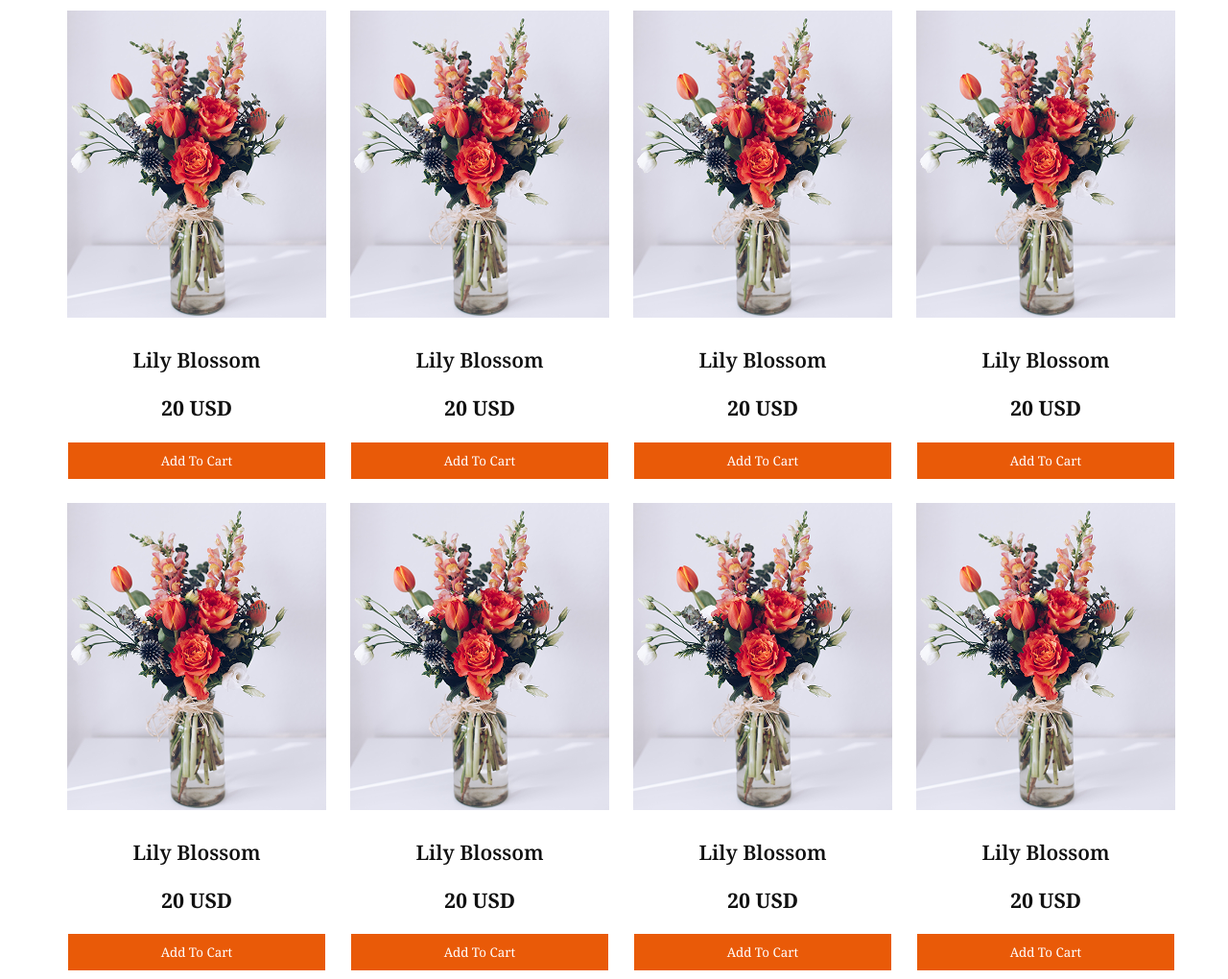
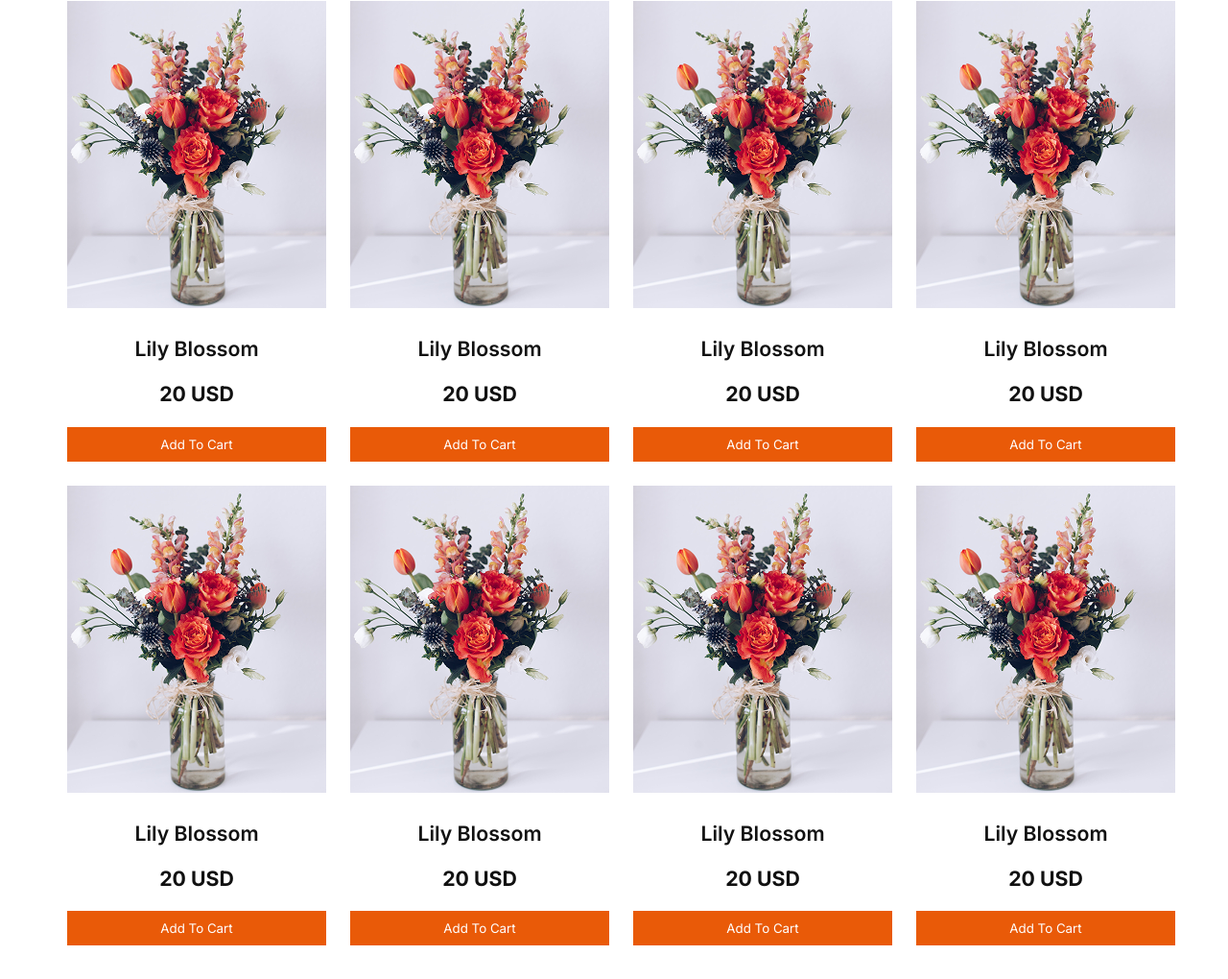
Before and after one commit to saikatse85/B12-A02-Responsive-Flowers-web, a plain HTML site: page index.html in a window 1280 px wide. Shown: the part 780-1800 px from the top of the page at 96% size. Drawn offline with Linux system fonts and the light colour scheme.

Commit message:
added font family

```diff
--- a/index.html
+++ b/index.html
@@ -6,6 +6,7 @@
     <title>Responsive Flower</title>
     <link rel="stylesheet" href="https://cdnjs.cloudflare.com/ajax/libs/font-awesome/7.0.0/css/all.min.css"/>
     <link rel="stylesheet" href="styles/style.css">
+    <link href="https://fonts.googleapis.com/css2?family=Inter:ital,opsz,wght@0,14..32,100..900;1,14..32,100..900&display=swap" rel="stylesheet">
     <link href="https://fonts.googleapis.com/css2?family=Noto+Serif:ital,wght@0,100..900;1,100..900&display=swap" rel="stylesheet">
 </head>
 <body>
@@ -26,7 +27,7 @@
                 <h2 class="banner-title">
                     ALWAYS <span class="primary-color">FRESH FLOWERS</span>
                 </h2>
-                <p class="banner-description secondary-color">
+                <p class="banner-description font-inter secondary-color">
                     Indulge your senses with the beauty and fragrance of our fresh flower shop. From classic roses to exotic blooms, we offer a wide variety of fresh flowers that are perfect for any occasion.
                 </p>
             </div>
@@ -41,57 +42,58 @@
         <section class="card-container width">
             <div class="card-title-description">
                 <h1 class="card-title"><span class="primary-color">Our</span>  Plants</h1>
-                <p class="card-description secondary-color">Indulge your senses with the beauty and fragrance of our fresh flower shop. From classic roses to exotic blooms, we offer a wide variety of fresh.</p>
+                <p class="card-description font-inter secondary-color">Indulge your senses with the beauty and fragrance of our fresh flower shop. From classic roses to exotic blooms, we offer a wide variety of fresh.</p>
             </div>
             <div class="cards grid">
                 <div class="card">
                     <img src="assets/sample-flower-image.png" alt="">
-                    <p class="flower-name">Lily Blossom</p>
-                    <p class="price">20 USD</p>
-                    <button class="card-btn">Add To Cart</button>
+                    <p class="flower-name font-inter">Lily Blossom</p>
+                    <p class="price font-inter">20 USD</p>
+                    <button class="card-btn font-inter">Add To Cart</button>
                 </div>
                 <div class="card">
                     <img src="assets/sample-flower-image.png" alt="">
-                    <p class="flower-name">Lily Blossom</p>
-                    <p class="price">20 USD</p>
-                    <button class="card-btn">Add To Cart</button>
+                    <p class="flower-name font-inter">Lily Blossom</p>
+                    <p class="price font-inter">20 USD</p>
+                    <button class="card-btn font-inter">Add To Cart</button>
                 </div>
                 <div class="card">
                     <img src="assets/sample-flower-image.png" alt="">
-                    <p class="flower-name">Lily Blossom</p>
-                    <p class="price">20 USD</p>
-                    <button class="card-btn">Add To Cart</button>
+                    <p class="flower-name font-inter">Lily Blossom</p>
+                    <p class="price font-inter">20 USD</p>
+                    <button class="card-btn font-inter">Add To Cart</button>
                 </div>
                 <div class="card">
                     <img src="assets/sample-flower-image.png" alt="">
-                    <p class="flower-name">Lily Blossom</p>
-                    <p class="price">20 USD</p>
-                    <button class="card-btn">Add To Cart</button>
+                    <p class="flower-name font-inter">Lily Blossom</p>
+                    <p class="price font-inter">20 USD</p>
+                    <button class="card-btn font-inter">Add To Cart</button>
                 </div>
                 <div class="card">
                     <img src="assets/sample-flower-image.png" alt="">
-                    <p class="flower-name">Lily Blossom</p>
-                    <p class="price">20 USD</p>
-                    <button class="card-btn">Add To Cart</button>
+                    <p class="flower-name font-inter">Lily Blossom</p>
+                    <p class="price font-inter">20 USD</p>
+                    <button class="card-btn font-inter">Add To Cart</button>
                 </div>
                 <div class="card">
                     <img src="assets/sample-flower-image.png" alt="">
-                    <p class="flower-name">Lily Blossom</p>
-                    <p class="price">20 USD</p>
-                    <button class="card-btn">Add To Cart</button>
+                    <p class="flower-name font-inter">Lily Blossom</p>
+                    <p class="price font-inter">20 USD</p>
+                    <button class="card-btn font-inter">Add To Cart</button>
                 </div>
                 <div class="card">
                     <img src="assets/sample-flower-image.png" alt="">
-                    <p class="flower-name">Lily Blossom</p>
-                    <p class="price">20 USD</p>
-                    <button class="card-btn">Add To Cart</button>
+                    <p class="flower-name font-inter">Lily Blossom</p>
+                    <p class="price font-inter">20 USD</p>
+                    <button class="card-btn font-inter">Add To Cart</button>
                 </div>
                 <div class="card">
                     <img src="assets/sample-flower-image.png" alt="">
-                    <p class="flower-name">Lily Blossom</p>
-                    <p class="price">20 USD</p>
-                    <button class="card-btn">Add To Cart</button>
+                    <p class="flower-name font-inter">Lily Blossom</p>
+                    <p class="price font-inter">20 USD</p>
+                    <button class="card-btn font-inter">Add To Cart</button>
                 </div>
+
             </div>
         </section>
 <!-- Flower lover section -->
@@ -104,9 +106,9 @@
                 <div>
                     <h1 class="lover-title">Flower & Plants Lover</h1>
                     <ul class="lover-description secondary-color">
-                        <li>Indulge your senses with the beauty and fragrance of our fresh flower shop. From classic roses to exotic blooms, we offer a wide variety of fresh.</li>
-                        <li>Indulge your senses with the beauty and fragrance of our fresh flower shop. From classic roses to exotic blooms, we offer a wide variety of fresh.</li>
-                        <li>Indulge your senses with the beauty and fragrance of our fresh flower shop. From classic roses to exotic blooms, we offer a wide variety of fresh.</li>
+                        <li class="font-inter">Indulge your senses with the beauty and fragrance of our fresh flower shop. From classic roses to exotic blooms, we offer a wide variety of fresh.</li>
+                        <li class="font-inter">Indulge your senses with the beauty and fragrance of our fresh flower shop. From classic roses to exotic blooms, we offer a wide variety of fresh.</li>
+                        <li class="font-inter">Indulge your senses with the beauty and fragrance of our fresh flower shop. From classic roses to exotic blooms, we offer a wide variety of fresh.</li>
                     </ul>
                 </div>
             </div>
@@ -115,17 +117,17 @@
         <section class="width">
             <div class="card-title-description">
                 <h1 class="card-title"><span class="primary-color">Latest</span>  Deals</h1>
-                <p class="card-description secondary-color">Indulge your senses with the beauty and fragrance of our fresh flower shop. From classic roses to exotic blooms, we offer a wide variety of fresh.</p>
+                <p class="card-description font-inter secondary-color">Indulge your senses with the beauty and fragrance of our fresh flower shop. From classic roses to exotic blooms, we offer a wide variety of fresh.</p>
             </div>
             <div class="latest-deals-container grid">
                 <div class="Latest-deals grid">
                     <div class="Latest-deals-left-top flex">
-                        <div class="deals-name flex">
-                            <h4 class="offer-price">60% off <span class="plant">Bloom Plant</span> </h4>
+                        <div class="deals-name font-inter flex">
+                            <h4 class="offer-price font-inter">60% off <span class="plant">Bloom Plant</span> </h4>
                             <a href="">Shop Now</a>
                         </div>
                     </div>
-                    <div class="Latest-deals-left-bottom flex">
+                    <div class="Latest-deals-left-bottom font-inter flex">
                         <div class="deals-name flex">
                             <h4 class="offer-price">30% off <span class="plant">Ana Plant</span> </h4>
                             <a href="">Shop Now</a>
--- a/styles/style.css
+++ b/styles/style.css
@@ -2,6 +2,9 @@
     font-family:"Noto Serif", serif;
 }
 /* shared styles */
+.font-inter{
+    font-family: "Inter", sans-serif;
+}
 .flex{
     display: flex;
 }
@@ -48,6 +51,7 @@
 .menu li a{
     text-decoration: none;
     color: #8987A1;
+    font-family: "Inter", sans-serif;
 }
 .cart{
     padding-left: 10px;
@@ -221,6 +225,7 @@
 }
 .footer-description{
     color: rgba(0, 0, 0, 0.5);
+    font-family: "Inter", sans-serif;
 }
 .footer-menu li{
     list-style: none;
@@ -229,6 +234,7 @@
 .footer-menu li a{
     text-decoration: none;
     color: #6B7280;
+    font-family: "Inter", sans-serif;
 }
 .terms-services li{
     list-style: none;
@@ -237,6 +243,7 @@
 .terms-services li a{
     text-decoration: none;
     color: #6B7280;
+    font-family: "Inter", sans-serif;
 }
 .social{
     grid-template-columns: repeat(4, 1fr);
```
